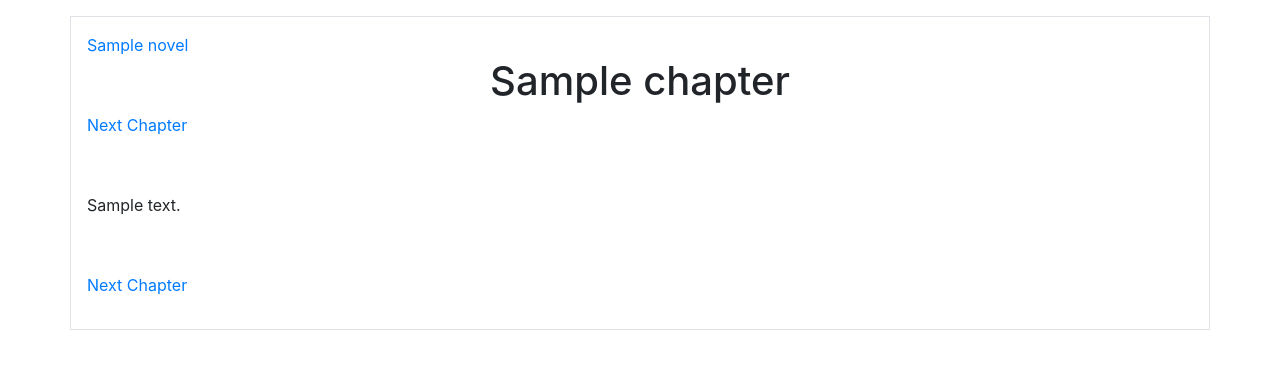
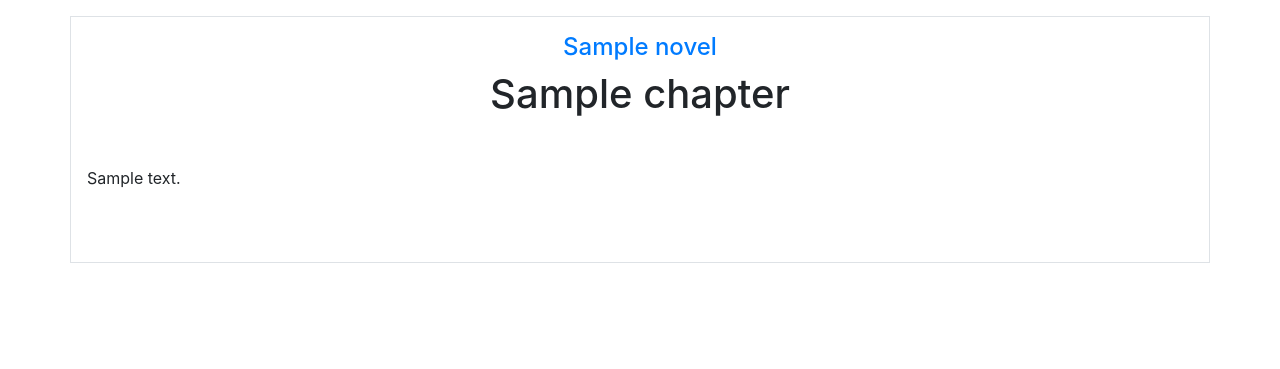
Before and after one commit to sanjoseappvalley/django-novel-site, a Django app: a page that uses novels/templates/chapter.html in a window 1280 px wide. Shown: the top 369 px of the page. Run offline with Django 3.2, Linux system fonts and the light colour scheme; tables that the repository leaves empty hold one stand-in row (values such as "Sample post"); some libraries are stand-ins or nearby versions.

Commit message:
refactor views and templates for transitions between chapters

```diff
--- a/novels/templates/chapter.html
+++ b/novels/templates/chapter.html
@@ -3,15 +3,19 @@
   <head>
     <meta charset="utf-8">
     <meta name="viewport" content="width=device-width, initial-scale=1">
-    <title>{{ chapter.chapter_name }}</title>
     <meta name="description" content="The best and most exciting cultivation martial art light novels.">
     <meta name="keywords" content="cultivation,light novels,novels,martial art,daos,3000daos,realm,tales,demon,demons,god,gods,monster,monsters,dragon,emperor,human,humans">
+    <link href="https://cdn.jsdelivr.net/npm/bootstrap@5.0.1/dist/css/bootstrap.min.css" rel="stylesheet" integrity="sha384-+0n0xVW2eSR5OomGNYDnhzAbDsOXxcvSN1TPprVMTNDbiYZCxYbOOl7+AMvyTG2x" crossorigin="anonymous">
     <link rel="stylesheet" href="https://maxcdn.bootstrapcdn.com/bootstrap/4.5.2/css/bootstrap.min.css">
     <script src="https://ajax.googleapis.com/ajax/libs/jquery/3.5.1/jquery.min.js"></script>
     <script src="https://cdnjs.cloudflare.com/ajax/libs/popper.js/1.16.0/umd/popper.min.js"></script>
     <script src="https://maxcdn.bootstrapcdn.com/bootstrap/4.5.2/js/bootstrap.min.js"></script>
+    <title>{{ chapter.chapter_name }}</title>
     <style>
       h1 {
+        text-align: center;
+      }
+      h4 {
         text-align: center;
       }
     </style>
@@ -20,23 +24,30 @@
     <div class="container p-3 my-3 border">
       <article class="chapter-content">
         <header class="entry-header">
-          <a href="/{{novel.slug}}">{{ novel.novel_name }}</a>
+          <h4><a href="/{{ novel.slug }}">{{ novel.novel_name }}</a></h4>
           <h1>{{ chapter.chapter_name }}</h1>
         </header>
-        <p style='text=align: center;'>
-          <a href="/{{chapter.next}}">Next Chapter</a>
-        </p>
-        {% for story in chapter.story_set.all %}
-          <div class="entry-content">
-            <p>&nbsp;</p>
-            <p>{{ story.text }}</p>
-            <p>&nbsp;</p>
+        <div class="entry-content">
+            {% for story in chapter.story_set.all %}
+                <p>&nbsp;</p>
+                <p>{{ story.text }}</p>
+                <p>&nbsp;</p>
+            {% endfor %}
+        </div>
+        <div class="row">
+          <div class="col">
+            {% if prevchap %}
+              <a class="btn btn-primary" href="{% url 'chapter_page' novel.slug prevchap.slug %}" role="button">Previous Chapter</a>
+            {% endif %}
           </div>
-        {% endfor %}
-        <p style='text=align: center;'>
-          <a href="/{{chapter.next}}">Next Chapter</a>
-        </p>
+          <div class="col col-lg-2">
+            {% if nextchap %}
+              <a class="btn btn-primary" href="{% url 'chapter_page' novel.slug nextchap.slug %}" role="button">Next Chapter</a>
+            {% endif %}
+          </div>
+        </div>
       </article>
     </div>
+    <script src="https://cdn.jsdelivr.net/npm/bootstrap@5.0.1/dist/js/bootstrap.bundle.min.js" integrity="sha384-gtEjrD/SeCtmISkJkNUaaKMoLD0//ElJ19smozuHV6z3Iehds+3Ulb9Bn9Plx0x4" crossorigin="anonymous"></script>
   </body>
 </html>
--- a/novels/templates/novel.html
+++ b/novels/templates/novel.html
@@ -23,7 +23,7 @@
       {% if novel %}
         <ul>
           {% for chapter in novel.chapter_set.all %}
-            <li><a href="/{{ novel.slug }}/{{ chapter.slug }}">{{ chapter.chapter_name }}</a></li>
+            <li><a href="{% url 'chapter_page' novel.slug chapter.slug %}">{{ chapter.chapter_name }}</a></li>
           {% endfor %}
         </ul>
       {% else %}
--- a/novels/views.py
+++ b/novels/views.py
@@ -1,7 +1,7 @@
 # from django.http import HttpResponse
 from django.shortcuts import render, get_object_or_404
 from .models import Novel, Chapter
-
+from django.core.paginator import Paginator
 
 def home_page(request):
     current_novel_list = Novel.objects.all()
@@ -16,4 +16,6 @@ def novel_page(request, slug):
 def chapter_page(request, slug1, slug2):
     novel = get_object_or_404(Novel, slug=slug1)
     chapter = get_object_or_404(Chapter, slug=slug2)
-    return render(request, 'chapter.html', {'novel': novel, 'chapter': chapter})
+    nextchap = novel.chapter_set.filter(id__gt=chapter.id).order_by('id').first()
+    prevchap = novel.chapter_set.filter(id__lt=chapter.id).order_by('id').last()
+    return render(request, 'chapter.html', {'novel': novel, 'chapter': chapter, 'nextchap': nextchap, 'prevchap': prevchap})
```
